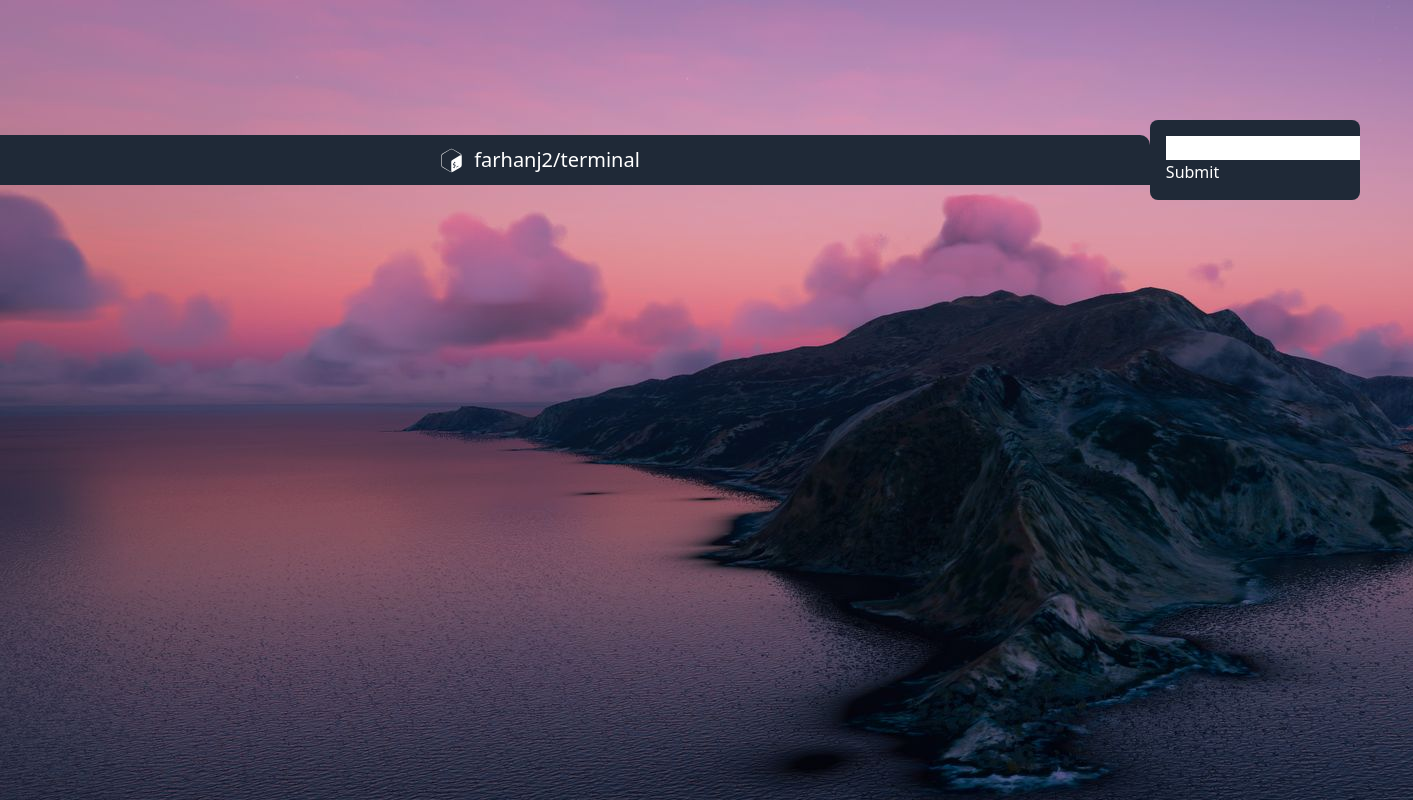
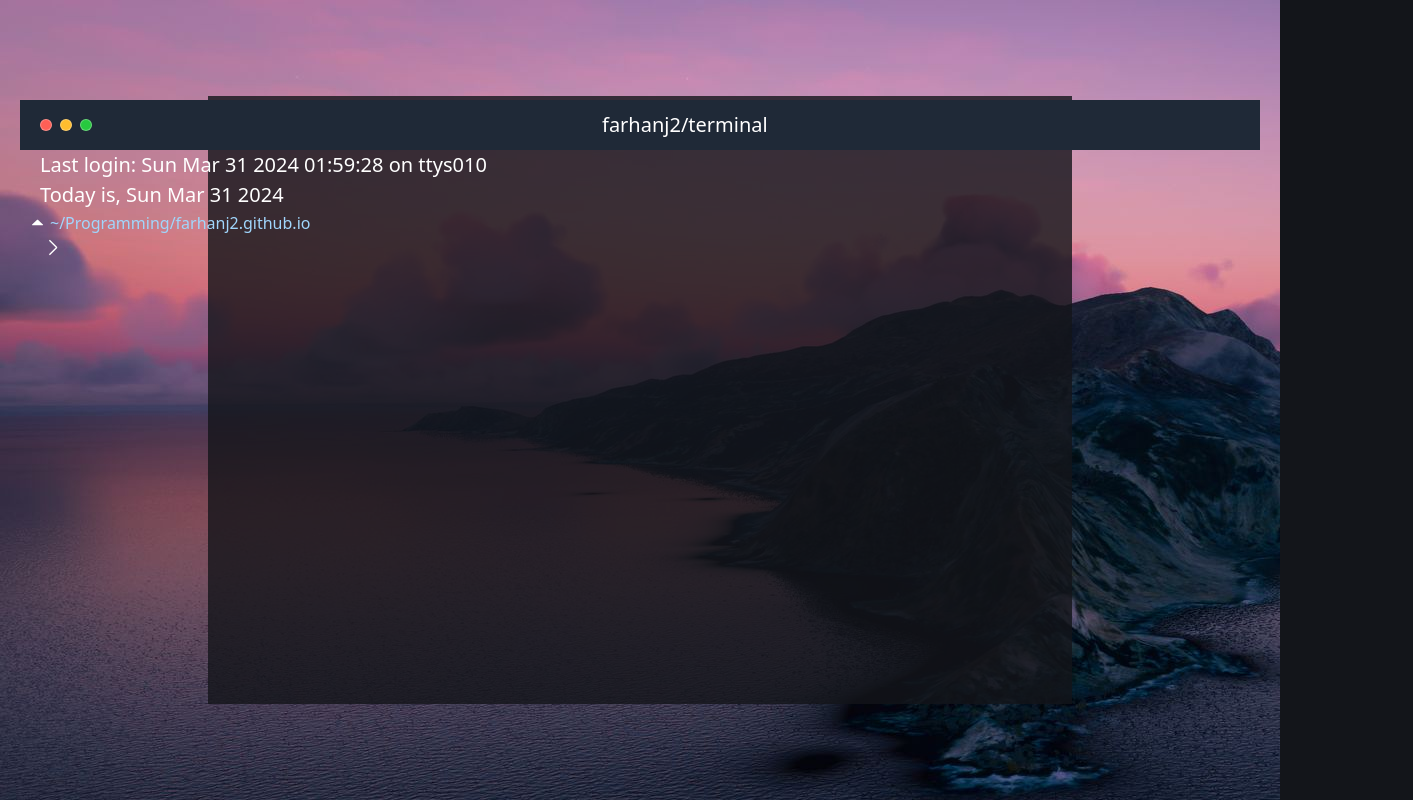
Before and after one commit to FarhanJ2/farhanj2.github.io, an Astro site: page / in a window 1280 px wide. Shown: the whole page, 1413 px wide, since content can reach past the window. Built offline with nearby package versions, Linux system fonts and the light colour scheme; Astro itself is replaced by a stand-in of ours.

Commit message:
Terminal Box Created with Test Commands

```diff
--- a/src/components/GetDate.tsx
+++ /dev/null
@@ -1,12 +0,0 @@
-export default function GetDate() {
-    const getDate = () => {
-        const date = new Date();
-        return date.toDateString();
-    }
-
-    return (
-        <div>
-            <h1>{getDate()}</h1>
-        </div>
-    )
-}
--- a/src/components/InputHandler.tsx
+++ b/src/components/InputHandler.tsx
@@ -1,28 +1,38 @@
-import React, {useState, useEffect, useRef} from "react";
+import React, { useState, useEffect, useRef } from "react";
+import { VscChevronRight } from "react-icons/vsc";
+import { VscTriangleUp } from "react-icons/vsc";
 
 export default function InputHandler() {
-    const [command, setCommand] = useState<string>('');
+    const [command, setCommand] = useState<string>("");
     const [prevCommands, setPrevCommands] = useState<string[]>([]);
 
     const handleSubmit = (e: React.FormEvent) => {
         e.preventDefault();
+        console.log("Subbmited: ", command);
         setPrevCommands([...prevCommands, command]);
-        setCommand('');
-    }
+        setCommand("");
+    };
 
     return (
-        <form className="terminal-inputfield" onSubmit={handleSubmit}>
-            <input
-                type="text"
-                value={command}
-                onChange={e => setCommand(e.target.value)}
-            />
-            <button type="submit">Submit</button>
-            <ul>
-                {prevCommands.map((prevCommand, index) => (
-                    <li key={index}>{prevCommand}</li>
-                ))}
-            </ul>
-        </form>
+        <div>
+            <div style={{ display: "flex", alignItems: "center" }}>
+                <VscTriangleUp size={25} color="white" style={{ paddingLeft: 10 }} />
+                <h1 className="text-input">~/Programming/farhanj2.github.io</h1>
+            </div>
+            <div className="terminal-inputfield">
+                <VscChevronRight size={25} />
+                <input
+                    className="terminal-input"
+                    type="text"
+                    value={command}
+                    onChange={(e) => setCommand(e.target.value)}
+                    onKeyDown={(e) => {
+                        if (e.key === "Enter") {
+                            handleSubmit(e);
+                        }
+                    }}
+                />
+            </div>
+        </div>
     );
 }
--- a/src/components/TerminalContainer.astro
+++ b/src/components/TerminalContainer.astro
@@ -1,15 +1,16 @@
 ---
-import Navbar from './Navbar.astro';
-import InputHandler from '../components/InputHandler.tsx';
-import Start from './cmds/Start.astro';
+import Navbar from "./Navbar.astro";
+import InputHandler from "../components/InputHandler.tsx";
+import Welcome from "./cmds/Welcome.astro";
+import Date from "./cmds/GetDate.astro";
 ---
 
-<div>
-    <div class="terminal-container">
+<div class="terminal-container">
+    <div class="terminal-background"></div>
+    <div class="terminal-content">
         <Navbar />
-        <!-- <div class="max-w-4xl border-x-2 border-b-2 border-slate-800 rounded-b-md mx-auto text-gray-300 text-xl p-2 overflow-y-auto h-55vh bg-black bg-opacity-75 box"></div> -->
-        <div class="terminal-output">
-            <InputHandler />
-        </div>
+        <Welcome />
+        <Date />
+        <InputHandler />
     </div>
 </div>
--- /dev/null
+++ b/src/components/cmds/GetDate.astro
@@ -0,0 +1,10 @@
+---
+const getDate = () => {
+    const date = new Date();
+    return date.toDateString();
+};
+---
+
+<div>
+    <h1 class="text-output">Today is, {getDate()}</h1>
+</div>
--- /dev/null
+++ b/src/components/cmds/Welcome.astro
@@ -0,0 +1,12 @@
+---
+const getDate = () => {
+    const date = new Date();
+    const options = { hour12: false }; // Specify 24-hour format
+    const time = date.toLocaleTimeString(undefined, options);
+    return date.toDateString() + ' ' + time;
+};
+---
+
+<div>
+    <h1 class="text-output">Last login: {getDate()} on ttys010</h1>
+</div>
--- a/src/layouts/Layout.astro
+++ b/src/layouts/Layout.astro
@@ -56,63 +56,81 @@ const { title } = Astro.props;
     .text-center {
         font-size: 1.25rem;
         display: inline-block;
+        align-self: center;
         margin-right: 500px;
     }
+    .text-output {
+        padding-left: 20px;
+        color: white;
+        font-size: 1.25rem;
+        /* display: inline-block; */
+        align-self: center;
+    }
+    .text-input {
+        padding-left: 5px;
+        color: rgba(160, 214, 252, 1);
+        font-size: 1rem;
+        /* display: inline-block; */
+        align-self: center;
+    }
     .terminal-container {
-        justify-self: center;
+        position: relative;
         display: flex;
         justify-content: center;
-        align-items: center;
-        height: 40vh;
-        /* margin-top: 1rem; Add margin to separate from navbar */
+        height: 80vh;
+        margin-top: 80px;
+    }
+    .terminal-background {
+        position: absolute;
+        align-self: center;
+        top: 0;
+        left: 0;
+        right: 0;
+        bottom: 0;
+        margin: auto;
+        width: 67.5%;
+        height: 95%;
+        background: #13151a;
+        opacity: 0.8;
+    }
+    .terminal-content {
+        position: relative;
+        z-index: 1;
+        padding: 20px;
+        overflow: auto;
     }
     .terminal-inputfield {
-        background: #1f2937;
         color: white;
-        padding: 1rem;
-        border-radius: 0.5rem;
-        width: 80%;
-        height: 80%;
-        overflow: auto;
+        padding-left: 20px;
     }
-    .terminal-output {
-        /* max-width: 4xl;
-        border-left-width: 2;
-        border-right-width: 2;
-        border-bottom-width: 2;
-        border-color: slate-800;
-        border-bottom-left-radius: md;
-        border-bottom-right-radius: md;
-        margin-left: auto;
-        margin-right: auto;
-        color: gray-300;
-        font-size: xl;
-        padding: 2;
-        overflow-y: auto;
-        height: 55vh;
-        background-color: black;
-        background-opacity: 75;
-        box-sizing: border-box; */
+    .terminal-input {
+        background: transparent;
+        color: white;
+        font-size: 2rem;
+        border: none;
+        outline: none;
     }
     .bash-icon {
         width: 25px;
         height: 25px;
+        align-self: center;
         margin-left: 500px;
         margin-right: 10px;
     }
     .navbar {
         display: flex;
         justify-content: space-between;
-        align-items: center;
+        /* align-items: center; */
         padding: 10px;
         background: #1f2937;
         color: white;
-        border-top-left-radius: 10px;
-        border-top-right-radius: 10px;
+        /* border-top-left-radius: 10px; */
+        /* border-top-right-radius: 10px; */
     }
     .traffic-lights {
+        align-self: center;
         display: flex;
-        gap: 0.5rem; /* Adjust the gap between traffic lights */
+        gap: 0.5rem;
         margin-left: 10px;
     }
     .traffic-light {
--- a/src/pages/index.astro
+++ b/src/pages/index.astro
@@ -4,9 +4,5 @@ import TerminalContainer from "../components/TerminalContainer.astro";
 ---
 
 <Layout title="GNU/Bash">
-  <main>
-    <ul>
-      <TerminalContainer />
-    </ul>
-  </main>
+  <TerminalContainer />
 </Layout>
```
Also changed, not shown: src/components/cmds/Start.astro (deleted, +0 -7 lines).
